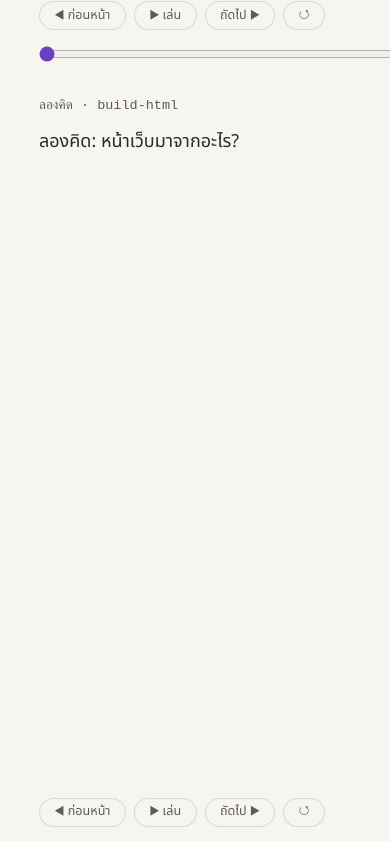
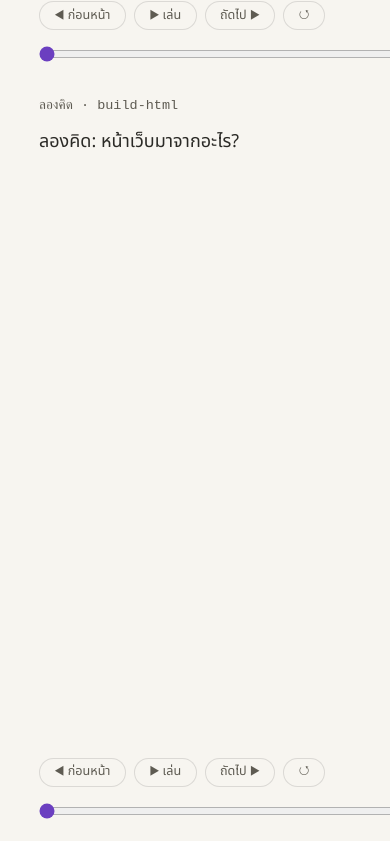
Before and after one commit to ArrayaWongsaita/dn_ai_in, a React (Vite) app: page /dev/animations in a window 390 px wide. Shown: the part 2895-3736 px from the top of the page. Built offline with nearby package versions, Linux system fonts and the light colour scheme.

Commit message:
docs: complete web basics documentation and deck pass (ticket 10)

```diff
--- a/src/shared/components/organisms/WebFlowPage.tsx
+++ b/src/shared/components/organisms/WebFlowPage.tsx
@@ -13,14 +13,14 @@
   const [scope, tl] = useTimeline(think ? revealThinkAnswer : scene.build, { hold: think })
   const interactive = scene.layer === 'js' && tl.step > 0
   return (
-    <Stack gap="md">
+    <Stack gap="sm">
       <div ref={scope} data-board-scene={scene.layer}>
-        <Stack gap="md">
+        <Stack gap="sm">
           {think && <Text>ลองคิด: หน้าเว็บมาจากอะไร?</Text>}
           <div data-el={think ? "think-answer" : undefined} className={think ? s.answer : undefined}>
-            <Stack gap="md">
+            <Stack gap="sm">
               <section data-el="board" className={scene.layer === 'html' ? s.plain : s.styled} aria-label={`${example.name} · ${scene.title}`}>
-                <Stack gap="md">
+                <Stack gap="sm">
                   <header className={s.header}>
                     <Stack gap="sm"><strong>{example.name}</strong><Text variant="muted">{example.label}</Text></Stack>
                   </header>
--- /dev/null
+++ b/src/shared/components/templates/WebflowSlide.module.css
@@ -0,0 +1 @@
+.content { font-size: var(--fs-webflow-body); --fs-title: var(--fs-webflow-title); }
--- a/src/shared/components/templates/WebflowSlide.tsx
+++ b/src/shared/components/templates/WebflowSlide.tsx
@@ -1,18 +1,19 @@
 import { Heading, Stack, Text } from '@/shared/components/atoms'
 import { SlideFrame, WebFlow } from '@/shared/components/organisms'
+import s from './WebflowSlide.module.css'
 import type { WebflowData } from '@/shared/types/slide'
 
 /** A web walkthrough selected from the WebFlow scene registry. */
 export function WebflowSlide({ scene, title, sub, http, src, think }: WebflowData) {
   return (
     <SlideFrame source={src}>
-      <Stack gap="lg">
+      <div className={s.content}><Stack gap="md">
         <Stack gap="sm">
           <Heading>{title}</Heading>
           {sub && <Text variant="muted">{sub}</Text>}
         </Stack>
         <WebFlow sceneId={scene} http={http} think={think} />
-      </Stack>
+      </Stack></div>
     </SlideFrame>
   )
 }
--- a/src/shared/styles/tokens.css
+++ b/src/shared/styles/tokens.css
@@ -4,6 +4,8 @@
   --bg: #f7f5f0; --fg: #2b2a26; --muted: #5e5b52; --accent: #6b3fc0; --line: #2b2a2622;
 
   --font-sans: "Noto Sans Thai", "Sarabun", system-ui, sans-serif;
+  --fs-webflow-body: 18px;
+  --fs-webflow-title: clamp(30px, 3vw, 40px);
   --fs-body: clamp(18px, 1.6vw, 24px);
   --fs-label: 1.35em;
   --fs-small: 0.75em;
```
Also changed, not shown: 5 other files (tests, documents, lock files or other folders).
